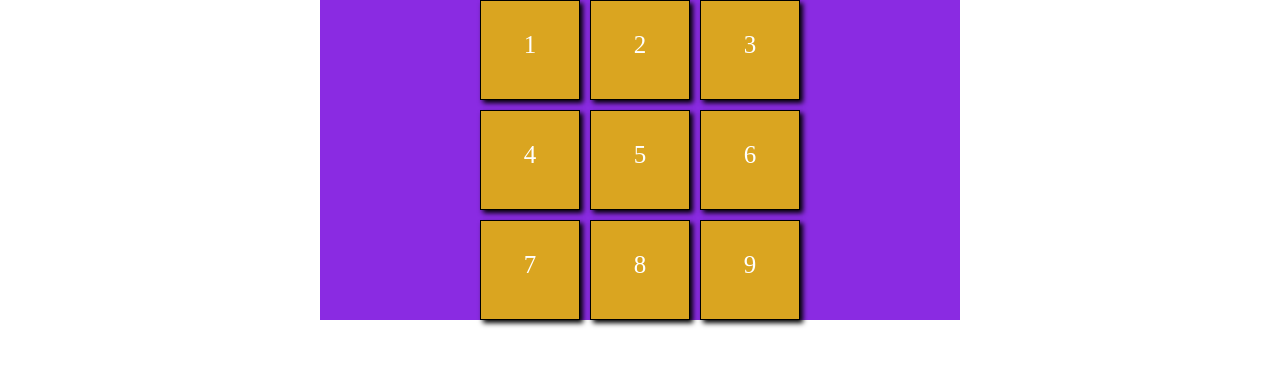
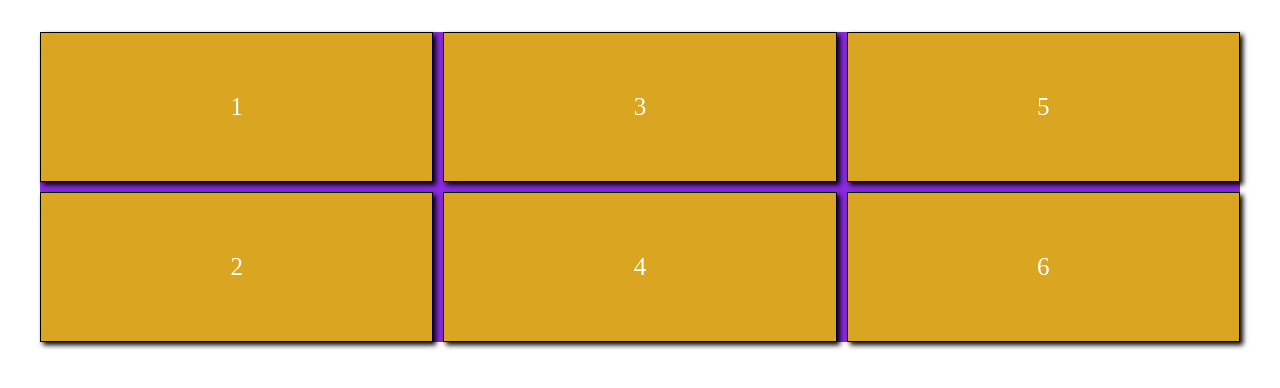
Before and after one commit to aryanssd/aligning-in-css-grid, a plain HTML site: page index.html in a window 1280 px wide. Drawn offline with Linux system fonts and the light colour scheme.

Commit message:
grid-auto-row-and-column-for-css-grid

```diff
--- a/index.html
+++ b/index.html
@@ -15,9 +15,9 @@
         <div class="grid-items item-4">4</div>
         <div class="grid-items item-5">5</div>
         <div class="grid-items item-6">6</div>
-        <div class="grid-items item-7">7</div>
+        <!-- <div class="grid-items item-7">7</div>
         <div class="grid-items item-8">8</div>
-        <div class="grid-items item-9">9</div>
+        <div class="grid-items item-9">9</div> -->
     </div>
 </body>
 </html>
--- a/style.css
+++ b/style.css
@@ -1,34 +1,39 @@
-*{
+* {
   margin: 0;
   padding: 0;
   box-sizing: border-box;
 }
 
-.grid-container{
+.grid-container {
   background-color: blueviolet;
   display: grid;
-    margin: 0 auto;
-    width: 50%;
-    grid-template-rows: 100px 100px 100px;
-     grid-template-columns: 100px 100px 100px;
+  margin: 2rem auto;
+  width: 1200px;
+  grid-template-rows: repeat(2, 150px);
+  grid-template-columns: repeat(2, 1fr);
+  /* grid-auto-rows: 150px; */
+  grid-auto-flow: column;
+  grid-auto-columns: 1fr;
   /* grid-template-rows: repeat(3, 100px);
     grid-template-columns: repeat(3, 100px); */
   /* grid-template-rows: repeat(3, 1fr);
     grid-template-columns: repeat(3, 1fr); */
   grid-gap: 10px;
-    grid-row-gap: 10px;
-    grid-column-gap: 10px;
+  /* grid-row-gap: 10px;
+    grid-column-gap: 10px; */
   justify-content: center;
 }
 
-.grid-items{
+.grid-items {
   background-color: goldenrod;
   border: 1px solid black;
-    text-align: center;
   box-shadow: 3px 3px 5px black;
   color: white;
   font-size: 25px;
-    padding-top: 30px;
+  display: grid;
+  justify-content: center;
+  align-items: center;
+
 }
 
 /* .item-1{
@@ -45,7 +50,7 @@
     grid-column-end: 3;
 }*/
 
-.item-5{
+.item-5 {
   /* grid-row-start: 3;
     grid-row-end: 4;
     grid-column-start: 1;
```
Lines whose indentation alone changed are shown as unchanged.
